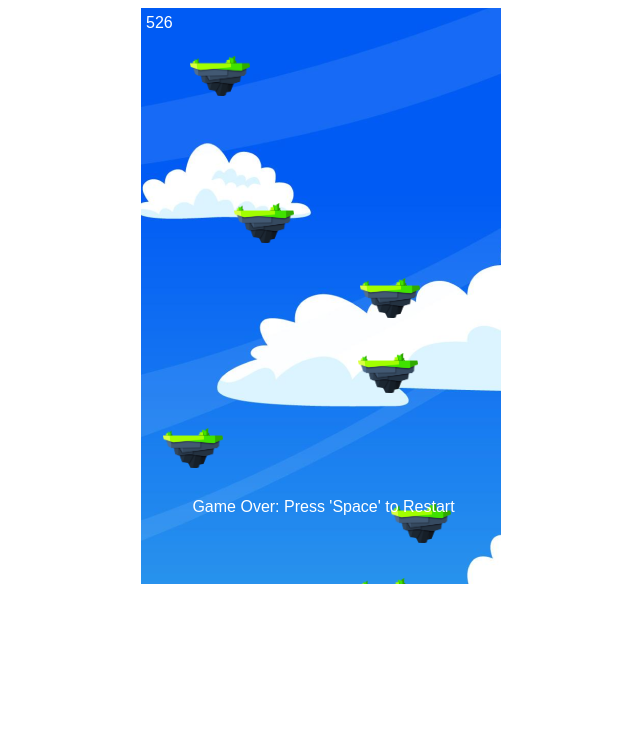
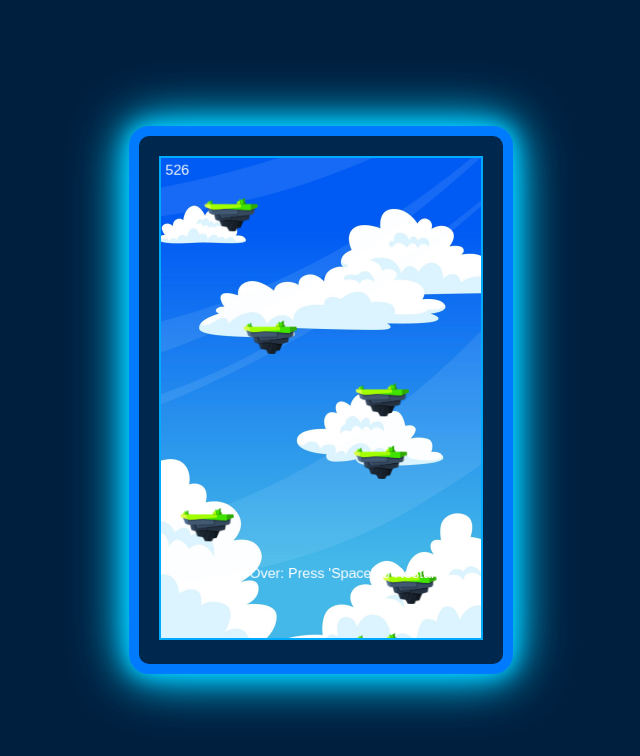
Before and after one commit to 0xR3TRO/Jump-Game, a plain HTML site: page Gofur-Jump/index.html in a window 1280 px wide. Shown: the whole page, without its empty margins (319-959 px from the left). Drawn offline with Linux system fonts and the light colour scheme.

Commit message:
2.4.3.2
Gofur update

```diff
--- a/Gofur-Jump/Directories/style.css
+++ b/Gofur-Jump/Directories/style.css
@@ -1,8 +1,57 @@
 body {
-	text-align: center;
+	background-color: #001f3f; /* Ciemnoniebieskie tło */
+	color: #fff;
+	font-family: "Press Start 2P", cursive; /* Font w stylu retro */
+	display: flex;
+	justify-content: center;
+	align-items: center;
+	height: 100vh;
+	margin: 0;
+	overflow: hidden;
+}
+
+#gameContainer {
+	border: 10px solid #007bff; /* Niebieskie obramowanie */
+	padding: 20px;
+	background-color: #00274d;
+	box-shadow: 0px 0px 20px #007bff; /* Neonowy niebieski efekt */
+	border-radius: 20px;
 }
 
 #board {
 	background-color: #9945ff;
-	background-image: url("/Gofur-Jump/Media\ &\ Images/doodlejumpbg.png");
+	background-image: url("/Gofur-Jump/Media & Images/doodlejumpbg.png");
+	background-size: cover;
+	width: 320px;
+	height: 480px;
+	border: 2px solid #00aaff; /* Obramowanie niebieskie na płótnie */
 }
+
+/* Niebieski efekt migotania */
+@keyframes blueGlow {
+	0%,
+	100% {
+		box-shadow: 0 0 10px #00aaff, 0 0 20px #00aaff, 0 0 30px #00aaff;
+	}
+	50% {
+		box-shadow: 0 0 20px #00ccff, 0 0 40px #00ccff, 0 0 60px #00ccff;
+	}
+}
+
+#gameContainer {
+	animation: blueGlow 2s infinite alternate;
+}
+
+/* Animacja do tła */
+@keyframes backgroundScroll {
+	from {
+		background-position: 0 0;
+	}
+	to {
+		background-position: 0 100%;
+	}
+}
+
+#board {
+	animation: backgroundScroll 8s linear infinite;
+}
--- a/Gofur-Jump/index.html
+++ b/Gofur-Jump/index.html
@@ -1,13 +1,15 @@
 <!DOCTYPE html>
-<html>
+<html lang="pl">
 	<head>
 		<meta charset="UTF-8" />
-		<meta name="viewport" , content="width=device-width, initial-scale=1.0" />
+		<meta name="viewport" content="width=device-width, initial-scale=1.0" />
 		<title>GoFur Jump Game</title>
 		<link rel="stylesheet" href="Directories/style.css" />
 		<script src="Directories/script.js"></script>
 	</head>
 	<body>
-		<canvas id="board"></canvas>
+		<div id="gameContainer">
+			<canvas id="board"></canvas>
+		</div>
 	</body>
 </html>
```
